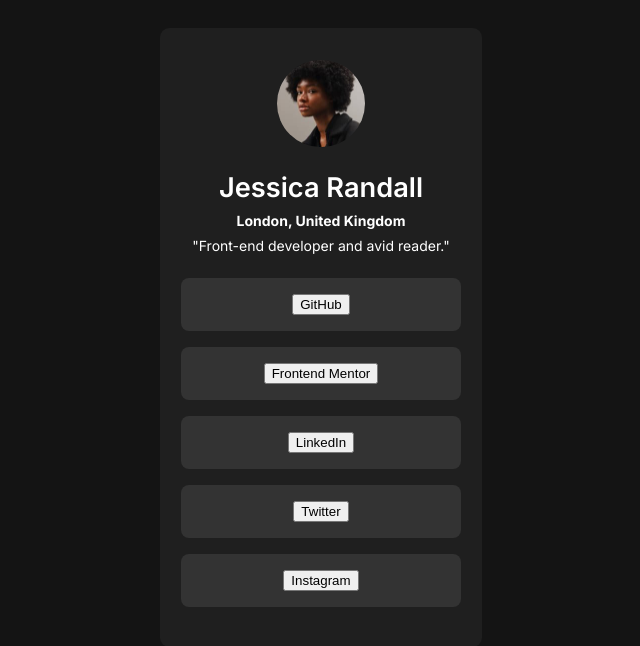
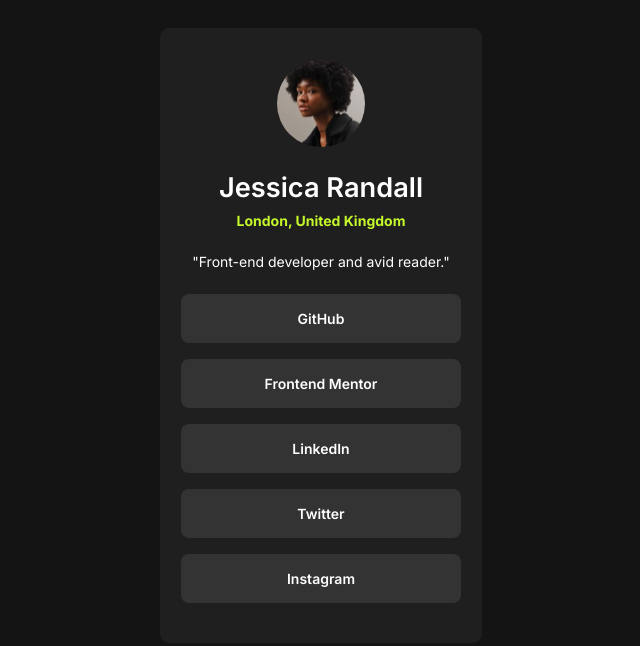
Before and after one commit to jflsk/Social-Links-Profile, a plain HTML site: page index.html in a window 1280 px wide. Shown: the part 108-754 px from the top of the page, without its empty margins (319-959 px from the left). Drawn offline with Linux system fonts and the light colour scheme.

Commit message:
fix: some features have been modified
- Changed <a><button> for just <a>
- Changed .css and image path

```diff
--- a/index.html
+++ b/index.html
@@ -4,11 +4,8 @@
   <meta charset="UTF-8">
   <meta name="viewport" content="width=device-width, initial-scale=1.0">
 
-  <link rel="icon" type="image/png" sizes="32x32" href="./assets/images/favicon-32x32.png">
-  <link rel="preconnect" href="https://fonts.googleapis.com">
-  <link rel="preconnect" href="https://fonts.gstatic.com" crossorigin>
-  <link href="https://fonts.googleapis.com/css2?family=Inter:wght@100..900&display=swap" rel="stylesheet">
-  <link rel="stylesheet" href="./styles/styles.css">
+  <link rel="icon" type="image/png" sizes="32x32" href="src/assets/favicon-32x32.png">
+  <link rel="stylesheet" href="src/styles/styles.css">
 
   <title>Social Links Profile</title>
 
@@ -19,15 +16,15 @@
 
     <h1>Jessica Randall</h1>
 
-    <strong>London, United Kingdom</strong>
+    <h2>London, United Kingdom</h2>
 
     <span>"Front-end developer and avid reader."</span>
 
-    <a href="http://"><button>GitHub</button></a>
-    <a href="http://"><button>Frontend Mentor</button></a>
-    <a href="http://"><button>LinkedIn</button></a>
-    <a href="http://"><button>Twitter</button></a>
-    <a href="http://"><button>Instagram</button></a>
+    <a href="#">GitHub</a>
+    <a href="#">Frontend Mentor</a>
+    <a href="#">LinkedIn</a>
+    <a href="#">Twitter</a>
+    <a href="#">Instagram</a>
   </div>
 </body>
 </html>
```
